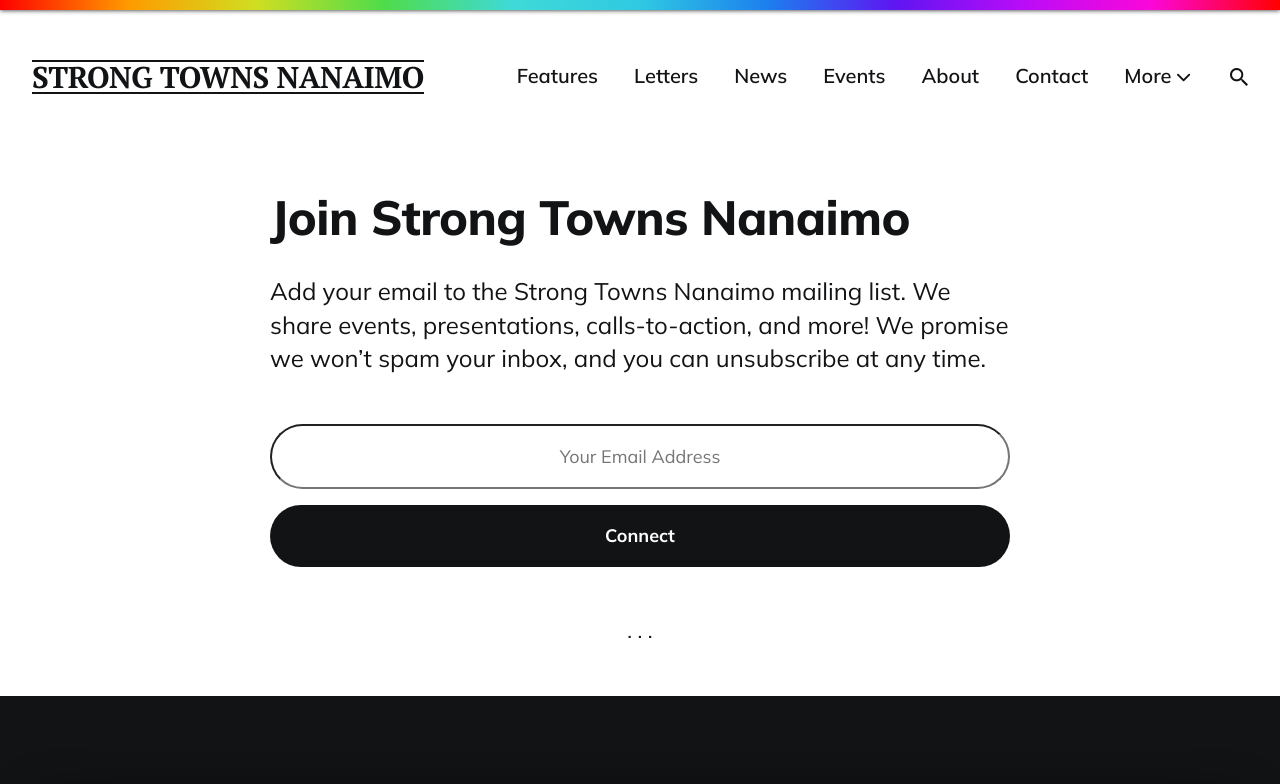
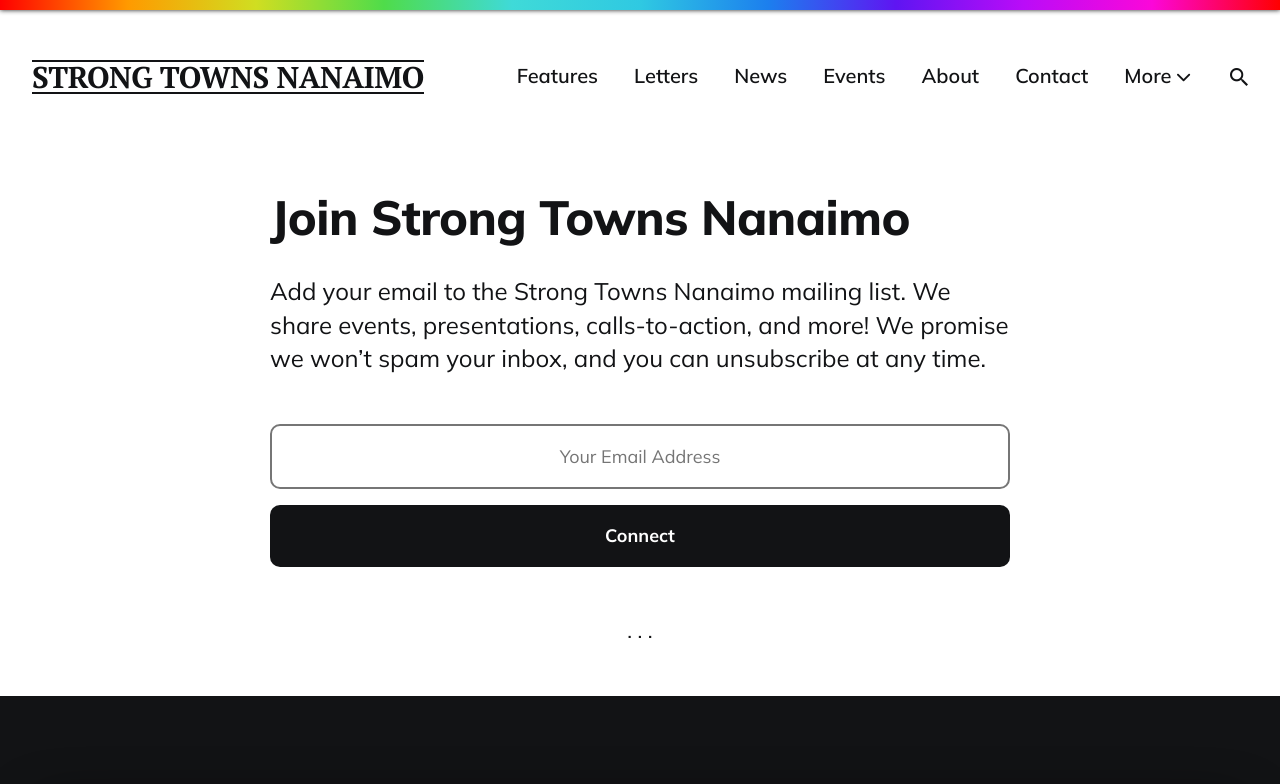
Before and after one commit to LaputanMachines/beautiful-nanaimo, a Jekyll site: the page built from _pages/join.md, in a window 1280 px wide. Shown: the top 784 px of the page. Built offline with Jekyll 4.4.1, drawn with Linux system fonts in a browser that asks for light colours; grey boxes are pictures that could not be loaded.

Commit message:
Change shape of form to rectangle, remove inner shadow on input

```diff
--- a/_sass/3-modules/_gallery.scss
+++ b/_sass/3-modules/_gallery.scss
@@ -55,13 +55,15 @@
 .join__input {
   width: 100%;
   padding: 20px;
-  border-radius: 60px;
+  border-radius: 10px;
   box-shadow: 0 0px 0px rgba(0,0,0,.3);
   line-height: 21px;
   outline: 0;
   text-align: center;
+  border-style:solid;
 }
 
 .join__submit {
   width: 100%;
+  border-radius: 10px;
 }
```
